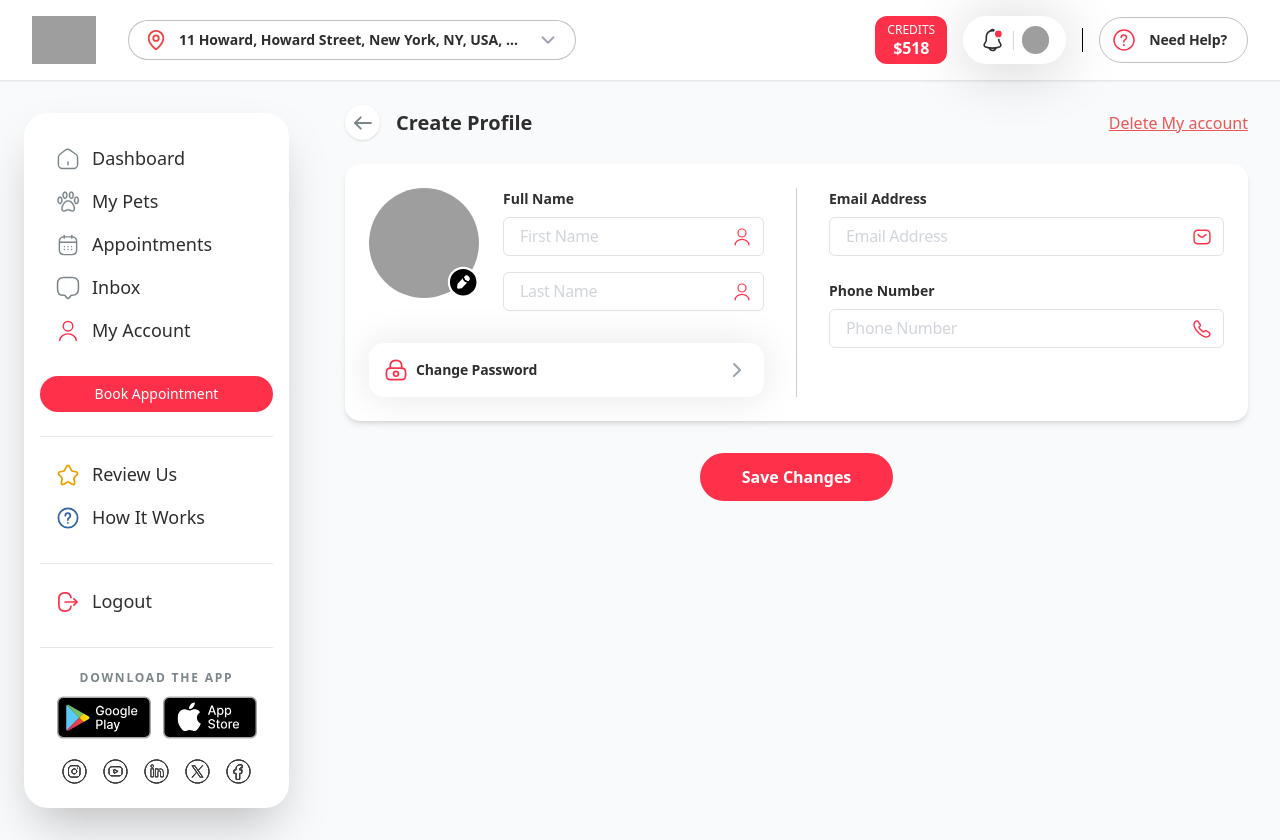
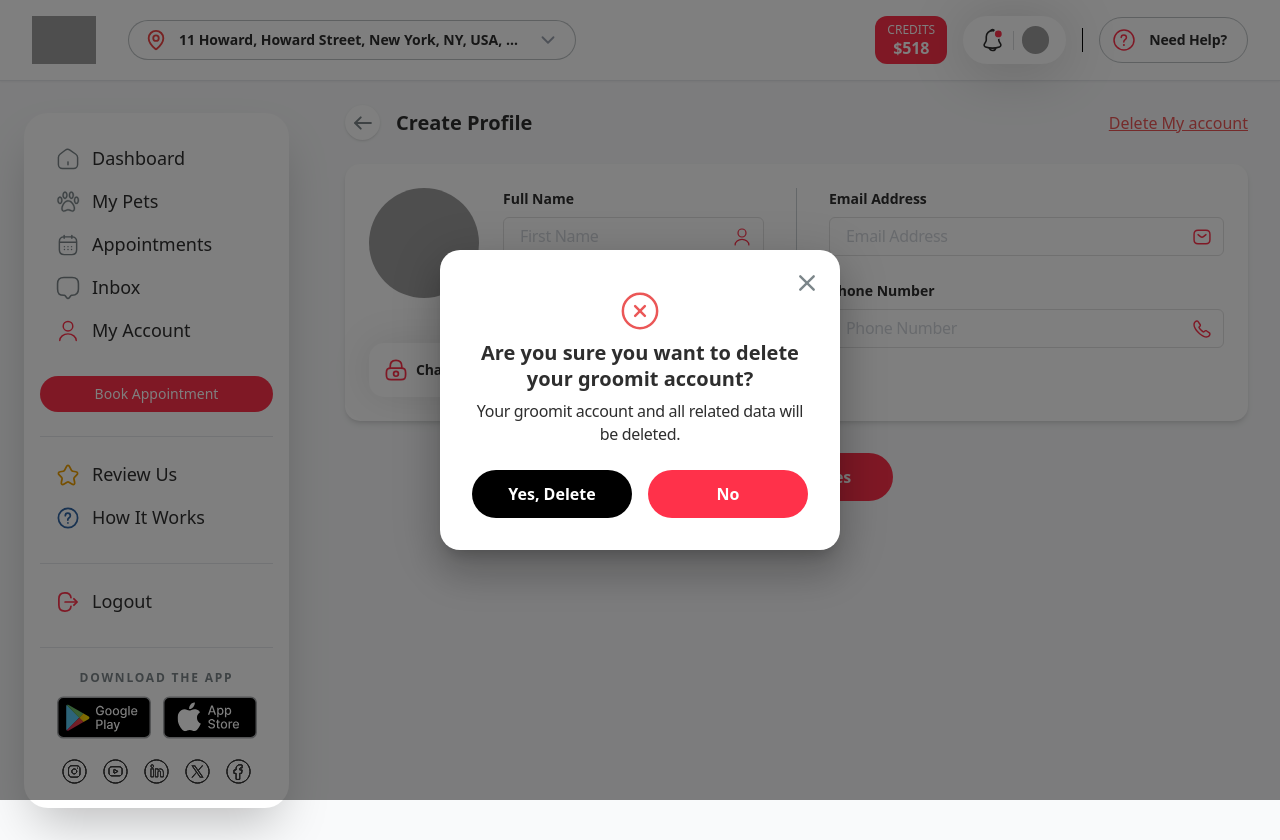
Before and after one commit to rajmahesuriya19/groomit-web, a React (Vite) app: page /user/account/create in a window 1280 px wide. Both pictures are taken after a click on the button "Delete My account". Built offline with nearby package versions, Linux system fonts and the light colour scheme; grey boxes are pictures that could not be loaded.

Commit message:
Added: Create/Edit Account Profile

```diff
--- a/package.json
+++ b/package.json
@@ -12,7 +12,10 @@
     "format": "prettier --write \"**/*.+(js|jsx|ts|tsx|json|css|scss)\""
   },
   "dependencies": {
+    "@emotion/react": "^11.14.0",
+    "@emotion/styled": "^11.14.1",
     "@hookform/resolvers": "^5.1.1",
+    "@mui/material": "^7.2.0",
     "axios": "^1.3.4",
     "classnames": "^2.3.2",
     "dotenv": "^16.0.3",
--- /dev/null
+++ b/src/components/Modals/DeleteAccountModal.jsx
@@ -0,0 +1,59 @@
+import React from 'react';
+import { Modal, Box, Typography, Button, IconButton } from '@mui/material';
+import Close from '../../assets/icon/close.svg';
+import CloseIcon from '../../assets/icon/close-circle-red.svg';
+
+const modalStyle = {
+  position: 'absolute',
+  top: '50%',
+  left: '50%',
+  transform: 'translate(-50%, -50%)',
+  bgcolor: 'background.paper',
+  borderRadius: '20px',
+  boxShadow: 24,
+  p: 4,
+  width: '90%',
+  maxWidth: 400,
+  outline: 'none',
+};
+
+const DeleteAccountModal = ({ open, onClose, onConfirm }) => {
+  return (
+    <Modal open={open} onClose={onClose}>
+      <Box sx={modalStyle} className="relative text-center font-inter">
+        <IconButton onClick={onClose} className="!absolute !top-4 !right-4" size="small">
+          <img src={Close} alt="Close" className="w-[24px] h-[24px]" />
+        </IconButton>
+
+        <div className="flex justify-center mt-2 mb-2">
+          <img src={CloseIcon} alt="Warning" className="w-[42px] h-[42px]" />
+        </div>
+
+        <h2 className="text-[#2E2E2E] text-[20px] font-bold leading-[26px] text-center font-inter mb-2">
+          Are you sure you want to delete your groomit account?
+        </h2>
+
+        <p className="text-[#2E2E2E] text-[16px] font-normal leading-[23px] tracking-[-0.02em] text-center font-inter mb-6">
+          Your groomit account and all related data will be deleted.
+        </p>
+
+        <Box className="flex flex-col sm:flex-row justify-between gap-4">
+          <button
+            onClick={onConfirm}
+            className="!bg-black text-white font-inter text-[16px] font-semibold leading-[18px] rounded-full px-[27px] py-[11px] h-[48px] w-full"
+          >
+            Yes, Delete
+          </button>
+          <button
+            onClick={onClose}
+            className="!bg-[#FF314A] text-white font-inter text-[16px] font-semibold leading-[18px] rounded-full px-[27px] py-[11px] h-[48px] w-full"
+          >
+            No
+          </button>
+        </Box>
+      </Box>
+    </Modal>
+  );
+};
+
+export default DeleteAccountModal;
--- a/src/pages/account/create-edit-account/CreateEditAccount.jsx
+++ b/src/pages/account/create-edit-account/CreateEditAccount.jsx
@@ -12,6 +12,7 @@
 import backIcon from '../../../assets/icon/arrow-left.svg';
 import passwordIcon from '../../../assets/icon/red-lock.svg';
 import { ChevronRight } from 'lucide-react';
+import DeleteAccountModal from '@/components/Modals/DeleteAccountModal';
 
 const schema = yup.object().shape({
     firstName: yup.string().required('First name is required'),
@@ -24,7 +25,7 @@
     const { id } = useParams();
     const navigate = useNavigate();
     const isEdit = Boolean(id);
-
+    const [isDeleteModalOpen, setIsDeleteModalOpen] = useState(false);
     const [avatarImage, setAvatarImage] = useState(avatar);
 
     const {
@@ -57,7 +58,14 @@
         console.log(isEdit ? 'Updating profile:' : 'Creating profile:', data);
     };
 
+    const handleDeleteAccount = () => {
+        setIsDeleteModalOpen(false);
+        alert('Account deleted');
+    };
+
+
     return (
+        <>
             <div className="w-full px-4 md:px-8 py-6">
                 <div className="flex justify-between items-center mb-6">
                     <div className="flex items-center gap-4">
@@ -67,7 +75,10 @@
                         <h2 className="text-[20px] font-bold text-[#2E2E2E]">{isEdit ? 'Edit' : 'Create'} Profile</h2>
                     </div>
 
-                <button className="text-[#EB5757] underline text-[16px]">
+                    <button
+                        onClick={() => setIsDeleteModalOpen(true)}
+                        className="text-[#EB5757] underline text-[16px]"
+                    >
                         Delete My account
                     </button>
                 </div>
@@ -204,6 +215,13 @@
                     </div>
                 </form>
             </div>
+
+            <DeleteAccountModal
+                open={isDeleteModalOpen}
+                onClose={() => setIsDeleteModalOpen(false)}
+                onConfirm={handleDeleteAccount}
+            />
+        </>
     );
 };
 
```
Also changed, not shown: src/assets/icon/close-circle-red.svg (added), src/assets/icon/close.svg (added). Lines whose indentation alone changed are shown as unchanged.
